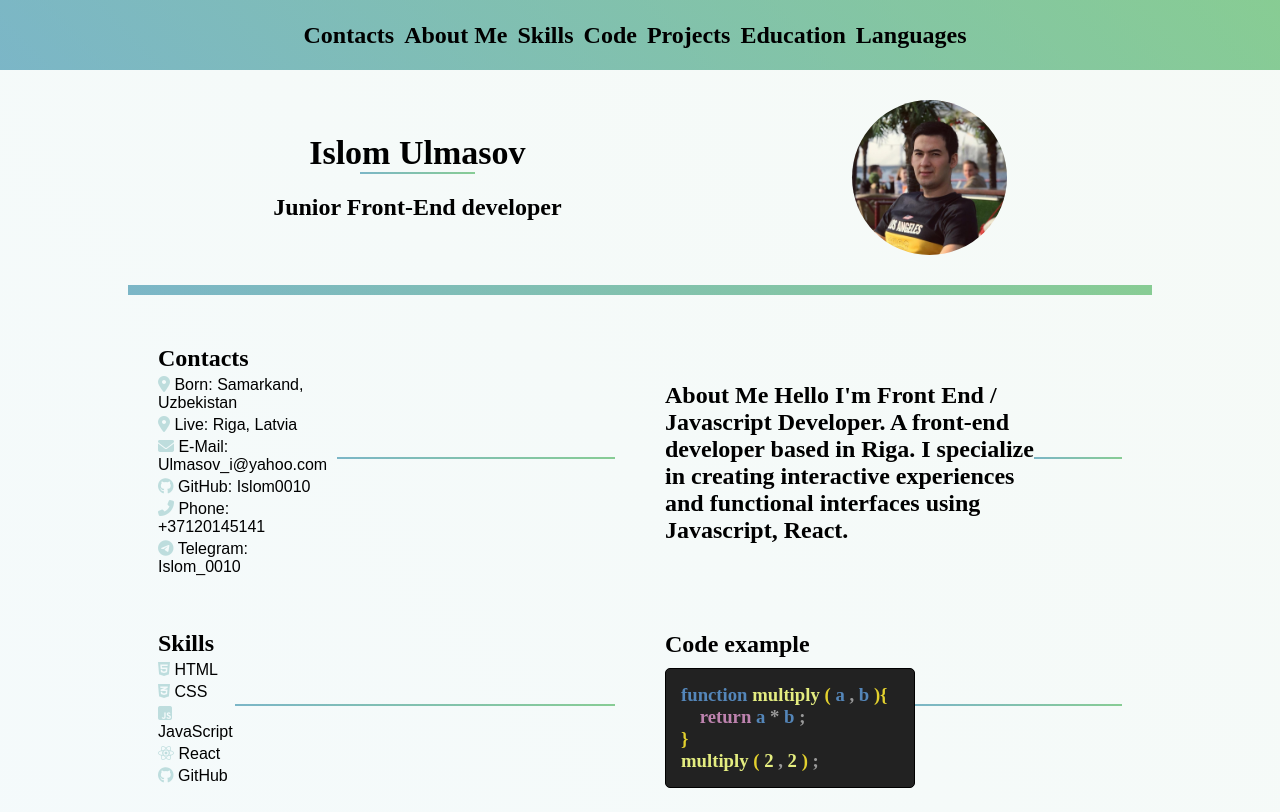
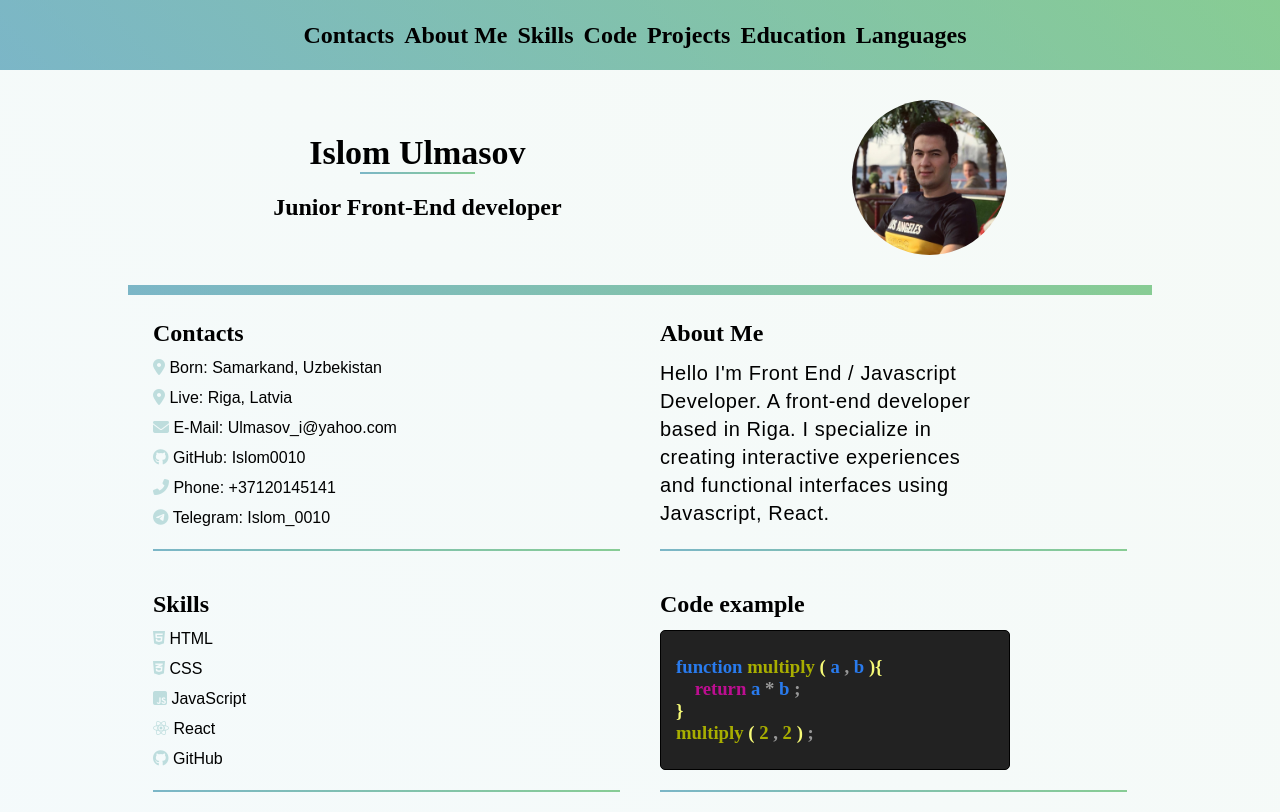
Before and after one commit to Islom0010/rsschool-cv, a plain HTML site: page index.html in a window 1280 px wide. Shown: the top 812 px of the page. Drawn offline with Linux system fonts and the light colour scheme.

Commit message:
update: info

```diff
--- a/style.css
+++ b/style.css
@@ -14,7 +14,8 @@ background: linear-gradient(227deg, #ddede046, #b5dde925);
 .flex {
   display: flex;
   justify-content: space-between;
-  align-items: center;
+  align-items: flex-start;
+  flex-direction: column;
 }
 
 .grid {
@@ -26,7 +27,7 @@ align-items: stretch;
 }
 
 .box {
-  padding: 20px;
+  padding: 15px;
   text-align: start;
   flex-wrap: nowrap;
 }
@@ -44,17 +45,14 @@ a:hover {
   color: rgb(128, 39, 39);
 }
 
-header {
-  background: linear-gradient(227deg, #33a94790, #197f9e8d);
-  height: 70px;
-}
 
 .line {
-  height: 3px;
+  display: flex;
+  height: 4px;
   width: 100%;
   background: linear-gradient(227deg, #33a94790, #197f9e8d);
   margin: 0 auto;
-  margin-bottom: 20px;
+  align-items: flex-end;
 }
 
 h1 {
@@ -72,8 +70,9 @@ ul, ol{
   }
 
 li {
-  margin: 4px 0;
+  margin: 12px 0;
   font-family: sans-serif;
+  font-weight: 400;
   color: #000;
 }
 
@@ -81,22 +80,27 @@ i {
   color: rgba(126, 187, 189, 0.463);
 }
 
+p {
+  padding: 3px ;
+
+}
+
 /* colors */
 
 .blue {
-  color: #5486b9;
+  color: #297bee;
 }
 
 .white-yellow {
-  color: #e4ed80;
+  color: #a8ae00;
 }
 
 .yellow {
-  color: #e3d12e;
+  color: #f6fa77;
 }
 
 .pink {
-  color: #BE83AF;
+  color: #bd0e91;
 }
 
 .grey {
@@ -109,19 +113,29 @@ i {
 
 .code {
   background-color: #222;
-  width: 250px;
-  margin-top: 10px;
-  padding: 15px;
+  width: 350px;
+  margin-top: 12px;
+  padding:25px 15px;
   border-radius: 5px;
   border: solid 1px #000;
 }
 
 /* Header styles */
 
+header {
+  background: linear-gradient(227deg, #33a94790, #197f9e8d);
+  height: 70px;
+  flex-direction: row;
+  align-items: center;
+}
+
 header .container {
-  margin: 0 auto;
+  margin:auto;
   float: left;
+  flex-direction: row;
+  align-items: center;
 }
+
 
 /* main styles */
 main {
@@ -133,6 +147,8 @@ main {
 main .top {
   padding: 30px 0;
   justify-content: space-around;
+  align-items: center;
+  flex-direction: row;
 }
 
 .top .line {
@@ -159,6 +175,7 @@ main .left {
 }
 
 main .right {
+  align-items: center;
   flex-direction: column;
 }
 
@@ -174,6 +191,7 @@ main .box .line {
 }
 
 main .grid a {
+
   font-size: 16px;
   font-weight: 400;
 }
@@ -182,3 +200,14 @@ main .grid a {
 main .grid a:hover {
   color: rgba(126, 187, 189, 0.556);
 }
+
+.box .info {
+  display: block;
+  font-size: 20px;
+  letter-spacing: 0.6px;
+  font-family: sans-serif;
+  font-weight: 200;
+  max-width: 70%;
+  padding: 12px 0;
+  line-height: 28px;
+}
```
